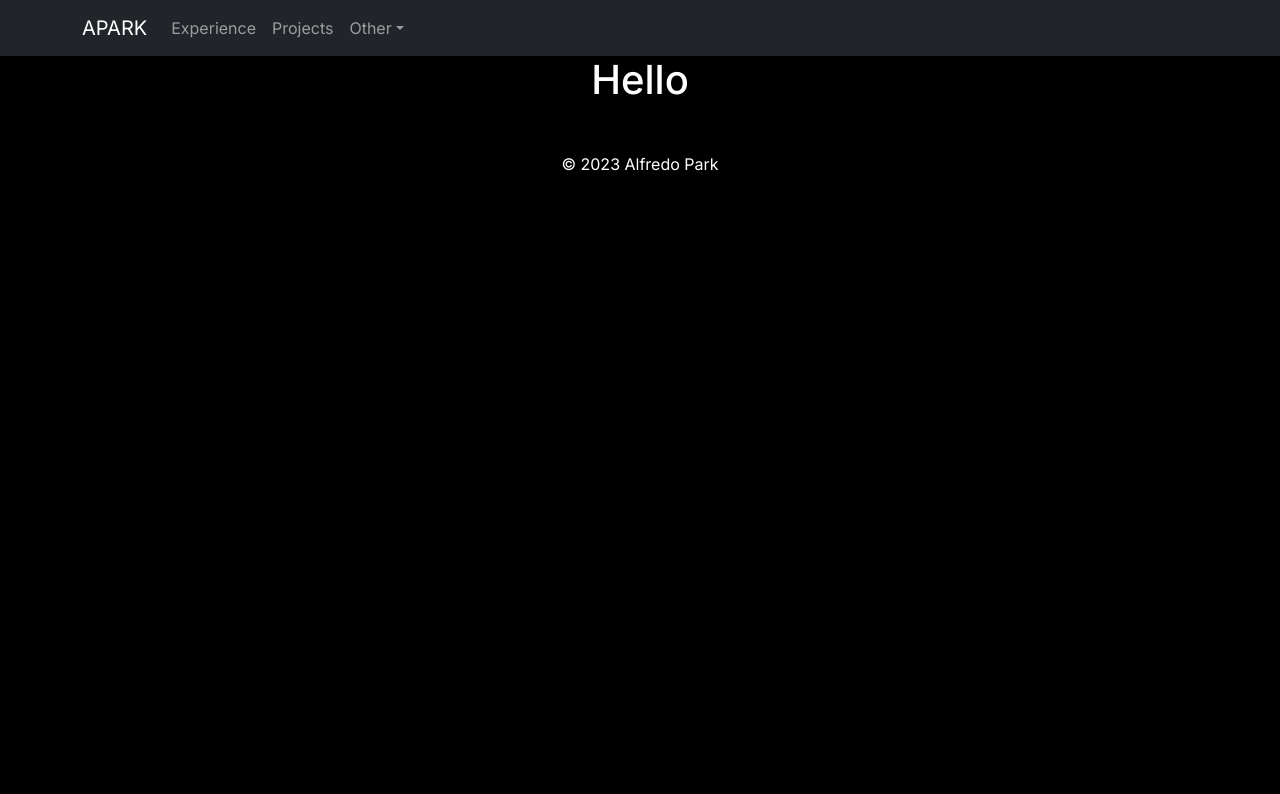
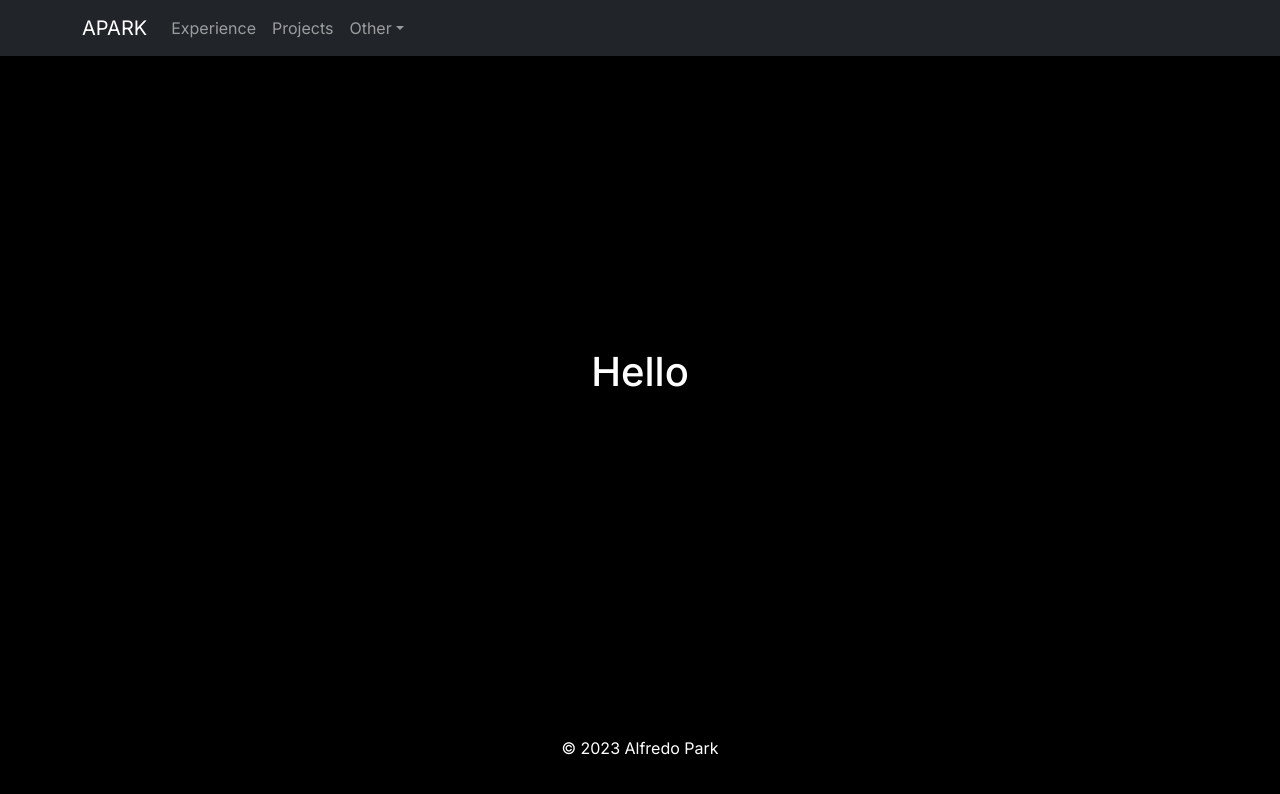
Before and after one commit to alfredoPark-48/apark_home, a Next.js app: page / in a window 1280 px wide. Shown: the top 794 px of the page. Built offline with nearby package versions, Linux system fonts and the light colour scheme.

Commit message:
Added title and styling to HTML doc

```diff
--- a/src/app/layout.tsx
+++ b/src/app/layout.tsx
@@ -17,7 +17,12 @@ export default function RootLayout({
 }) {
 	return (
 		<html lang='en'>
-			<body className={`${inter.className} bg-black h-screen text-white`}>
+			<head>
+				<title>APARK</title>
+			</head>
+			<body
+				className={`${inter.className} bg-black h-screen text-white flex flex-col justify-between`}
+			>
 				{children}
 			</body>
 		</html>
```
